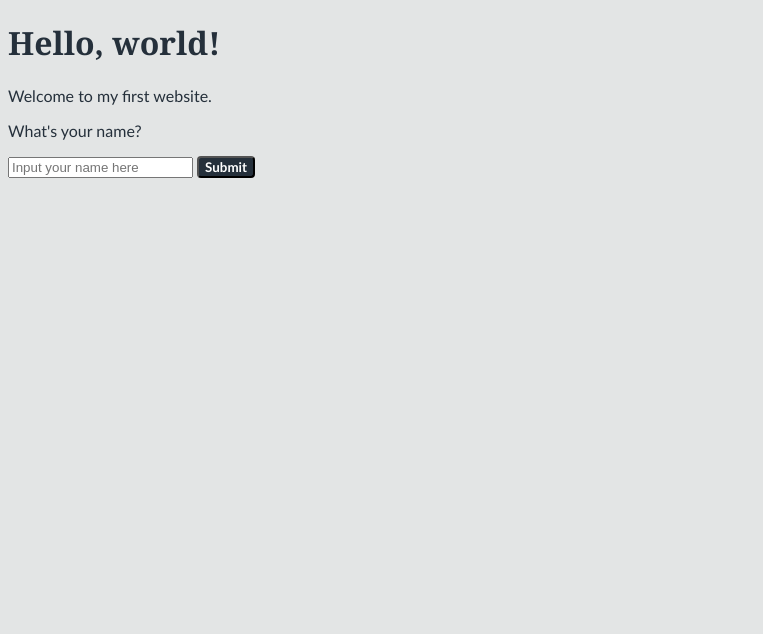
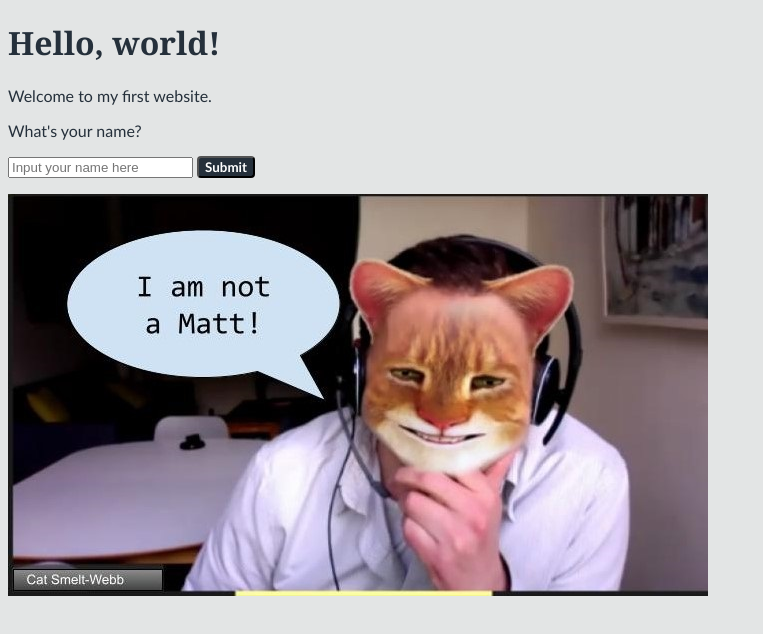
Before and after one commit to sztrokay/digitalSkillsPlus, a plain HTML site: page index.html in a window 1280 px wide. Shown: the whole page, without its empty margins (0-763 px from the left). Drawn offline with Linux system fonts and the light colour scheme.

Commit message:
Update index.html

```diff
--- a/index.html
+++ b/index.html
@@ -47,6 +47,8 @@
     </form>
     <p><div id="greetingArea"></div></p>
 
+    <img src="https://github.com/sztrokay/digitalSkillsPlus/blob/main/Cat.jpg?raw=true">
+
 </body>
 
 </html>
```
